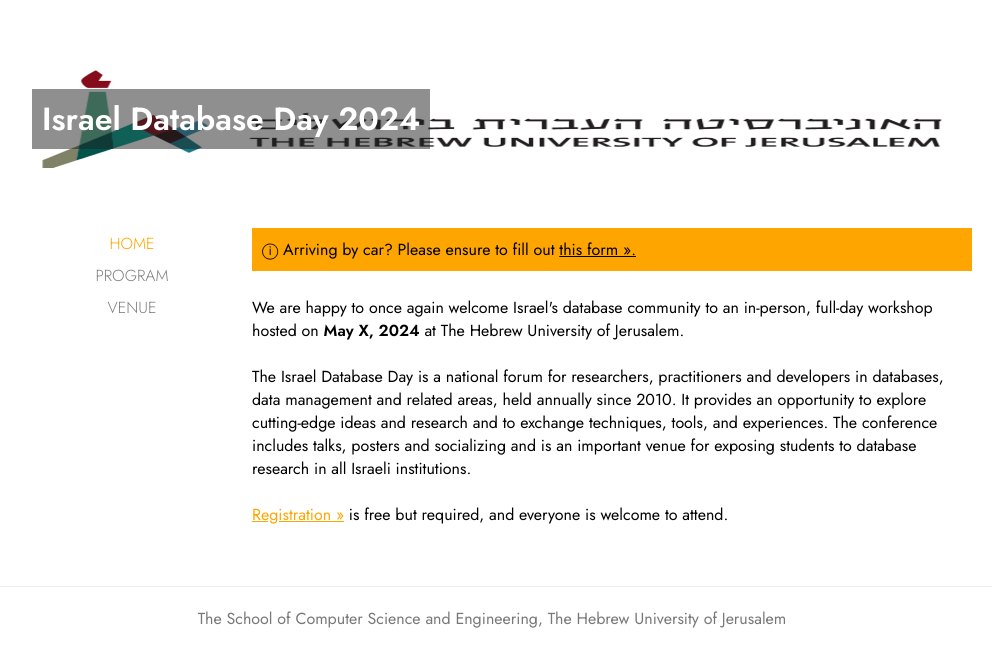
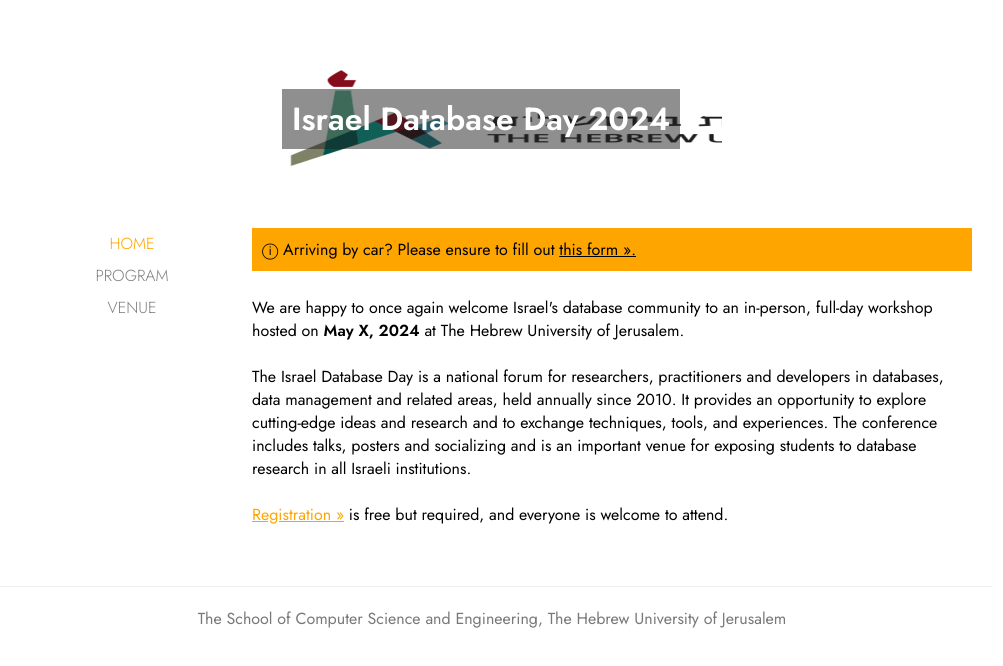
Before and after one commit to israeldbday2024/israeldbday2024.github.io, a plain HTML site: page index.html in a window 1280 px wide. Shown: the whole page, without its empty margins (148-1151 px from the left). Drawn offline with Linux system fonts and the light colour scheme.

Commit message:
Update style.css

```diff
--- a/style.css
+++ b/style.css
@@ -5,7 +5,8 @@ html, body {
 
 .header {
     display: block;
-    width: 960px;
+/*     width: 960px; */
+    width: 460px;
     height: 100px;
     margin: 0 auto;
     line-height: 40px;
```
